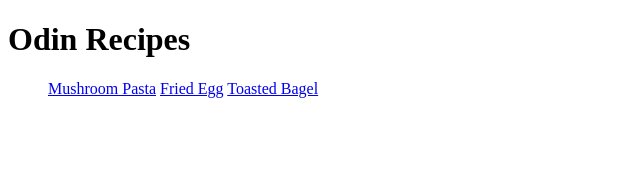
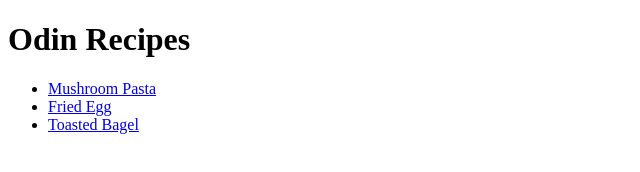
Before and after one commit to markwu2001/odin-recipes, a plain HTML site: page index.html in a window 1280 px wide. Shown: the whole page, without its empty margins (0-640 px from the left). Drawn offline with Linux system fonts and the light colour scheme.

Commit message:
Bugfix: Changed Index Recipe Links to List
Recipes were nested under a <ul> tag, but <li> tags we're not added to each list element. They were added in this commit

```diff
--- a/index.html
+++ b/index.html
@@ -8,9 +8,9 @@
 <body>
     <h1>Odin Recipes</h1>
     <ul>
-        <a href="recipes/mushroomPasta.html">Mushroom Pasta</a>
-        <a href="recipes/friedEgg.html"> Fried Egg</a>
-        <a href="recipes/bagel.html"> Toasted Bagel</a>
+        <li><a href="recipes/mushroomPasta.html">Mushroom Pasta</a></li>
+        <li><a href="recipes/friedEgg.html"> Fried Egg</a></li>
+        <li><a href="recipes/bagel.html"> Toasted Bagel</a></li>
     </ul>
 
 
```
